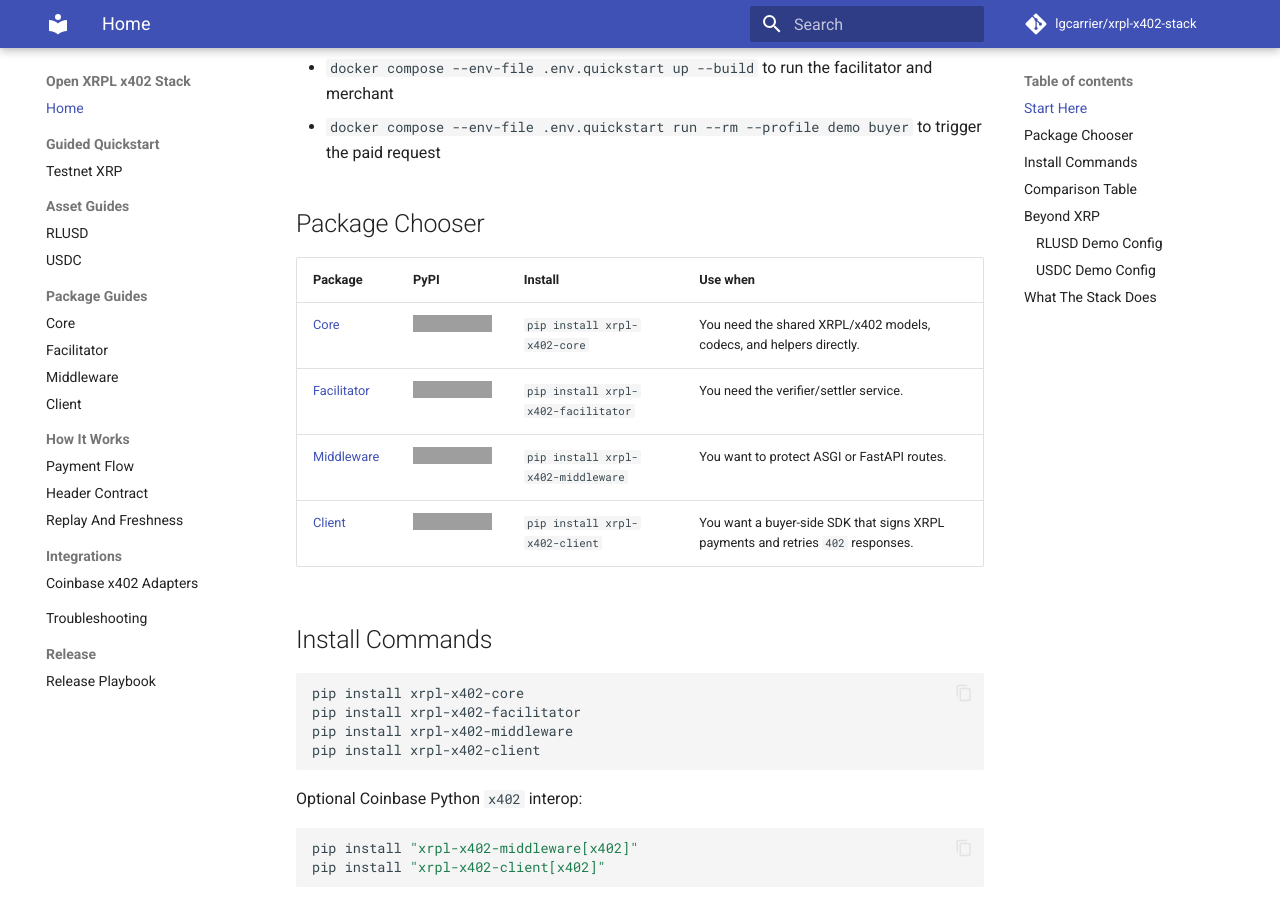
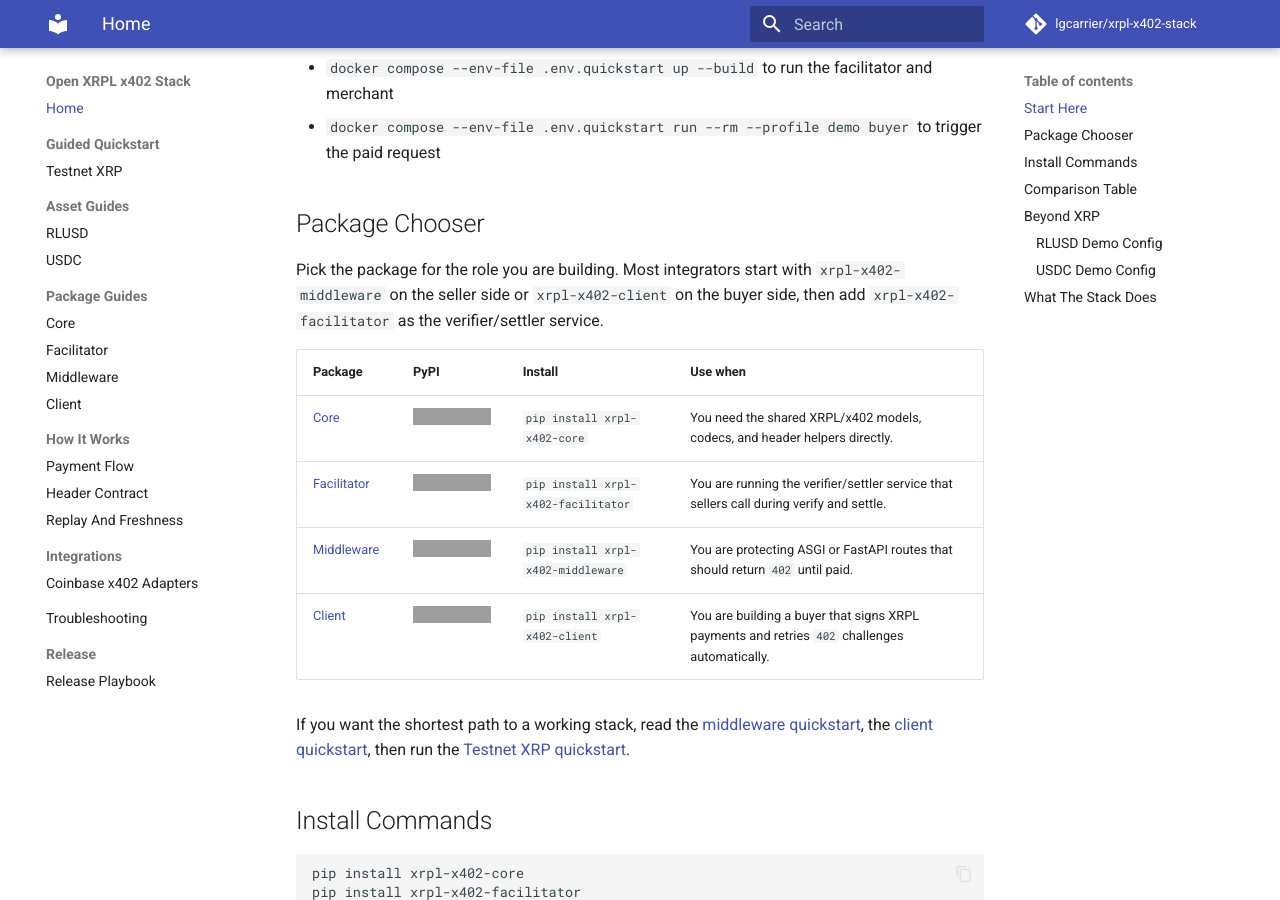
Before and after one commit to lgcarrier/xrpl-x402-stack, an MkDocs documentation site: the page built from docs/index.md, in a window 1280 px wide and 900 px high, scrolled down 595 px. Built offline with MkDocs 1.6.1 and Material for MkDocs 9.7.7, drawn with Linux system fonts in a browser that asks for light colours; comment, search, counter and statistics services are not loaded; grey boxes are pictures that could not be loaded.

Commit message:
Polish docs chooser and PyPI badges

```diff
--- a/docs/index.md
+++ b/docs/index.md
@@ -22,12 +22,16 @@
 
 ## Package Chooser
 
+Pick the package for the role you are building. Most integrators start with `xrpl-x402-middleware` on the seller side or `xrpl-x402-client` on the buyer side, then add `xrpl-x402-facilitator` as the verifier/settler service.
+
 | Package | PyPI | Install | Use when |
 | --- | --- | --- | --- |
-| [Core](packages/core.md) | [![PyPI package](https://img.shields.io/badge/PyPI-xrpl--x402--core-3775A9?logo=pypi&logoColor=white)](https://pypi.org/project/xrpl-x402-core/) | `pip install xrpl-x402-core` | You need the shared XRPL/x402 models, codecs, and helpers directly. |
-| [Facilitator](packages/facilitator.md) | [![PyPI package](https://img.shields.io/badge/PyPI-xrpl--x402--facilitator-3775A9?logo=pypi&logoColor=white)](https://pypi.org/project/xrpl-x402-facilitator/) | `pip install xrpl-x402-facilitator` | You need the verifier/settler service. |
-| [Middleware](packages/middleware.md) | [![PyPI package](https://img.shields.io/badge/PyPI-xrpl--x402--middleware-3775A9?logo=pypi&logoColor=white)](https://pypi.org/project/xrpl-x402-middleware/) | `pip install xrpl-x402-middleware` | You want to protect ASGI or FastAPI routes. |
-| [Client](packages/client.md) | [![PyPI package](https://img.shields.io/badge/PyPI-xrpl--x402--client-3775A9?logo=pypi&logoColor=white)](https://pypi.org/project/xrpl-x402-client/) | `pip install xrpl-x402-client` | You want a buyer-side SDK that signs XRPL payments and retries `402` responses. |
+| [Core](packages/core.md) | [![PyPI version](https://img.shields.io/pypi/v/xrpl-x402-core?logo=pypi&logoColor=white)](https://pypi.org/project/xrpl-x402-core/) | `pip install xrpl-x402-core` | You need the shared XRPL/x402 models, codecs, and header helpers directly. |
+| [Facilitator](packages/facilitator.md) | [![PyPI version](https://img.shields.io/pypi/v/xrpl-x402-facilitator?logo=pypi&logoColor=white)](https://pypi.org/project/xrpl-x402-facilitator/) | `pip install xrpl-x402-facilitator` | You are running the verifier/settler service that sellers call during verify and settle. |
+| [Middleware](packages/middleware.md) | [![PyPI version](https://img.shields.io/pypi/v/xrpl-x402-middleware?logo=pypi&logoColor=white)](https://pypi.org/project/xrpl-x402-middleware/) | `pip install xrpl-x402-middleware` | You are protecting ASGI or FastAPI routes that should return `402` until paid. |
+| [Client](packages/client.md) | [![PyPI version](https://img.shields.io/pypi/v/xrpl-x402-client?logo=pypi&logoColor=white)](https://pypi.org/project/xrpl-x402-client/) | `pip install xrpl-x402-client` | You are building a buyer that signs XRPL payments and retries `402` challenges automatically. |
+
+If you want the shortest path to a working stack, read the [middleware quickstart](packages/middleware.md), the [client quickstart](packages/client.md), then run the [Testnet XRP quickstart](quickstart/testnet-xrp.md).
 
 ## Install Commands
 
```
Also changed, not shown: docs/packages/client.md (+1 -1 lines), docs/packages/core.md (+1 -1 lines), docs/packages/facilitator.md (+1 -1 lines), docs/packages/middleware.md (+1 -1 lines).
